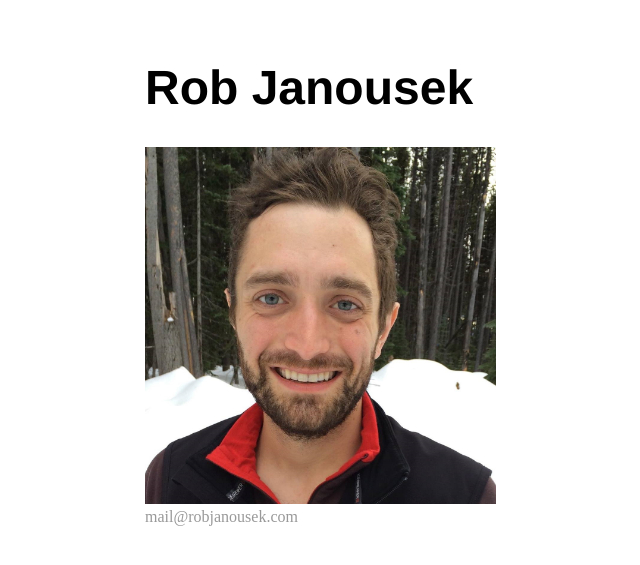
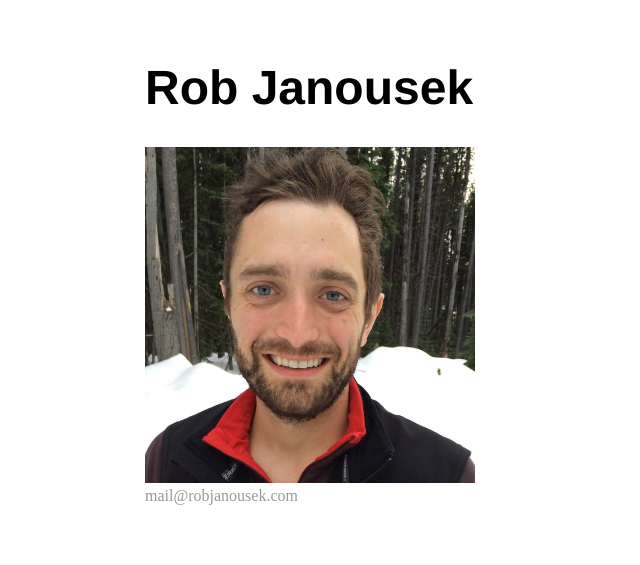
Before and after one commit to robjanousek/robjanousek.github.io, a Jekyll site: the page built from index.html, in a window 1280 px wide. Shown: the top 565 px of the page, without its empty margins (47-687 px from the left). Built offline with Jekyll 4.4.1, drawn with Linux system fonts in a browser that asks for light colours.

Commit message:
Update index.html

```diff
--- a/index.html
+++ b/index.html
@@ -4,6 +4,6 @@
 ---
 <div class="blurb">
 	<h1>Rob Janousek</h1>
-	<img src="Profile-RJ.jpg" width="351" height="357" alt="Rob Janousek" />
+	<img src="Profile-RJ.jpg" width="330" height="336" alt="Rob Janousek" />
 
 </div><!-- /.blurb -->
```
